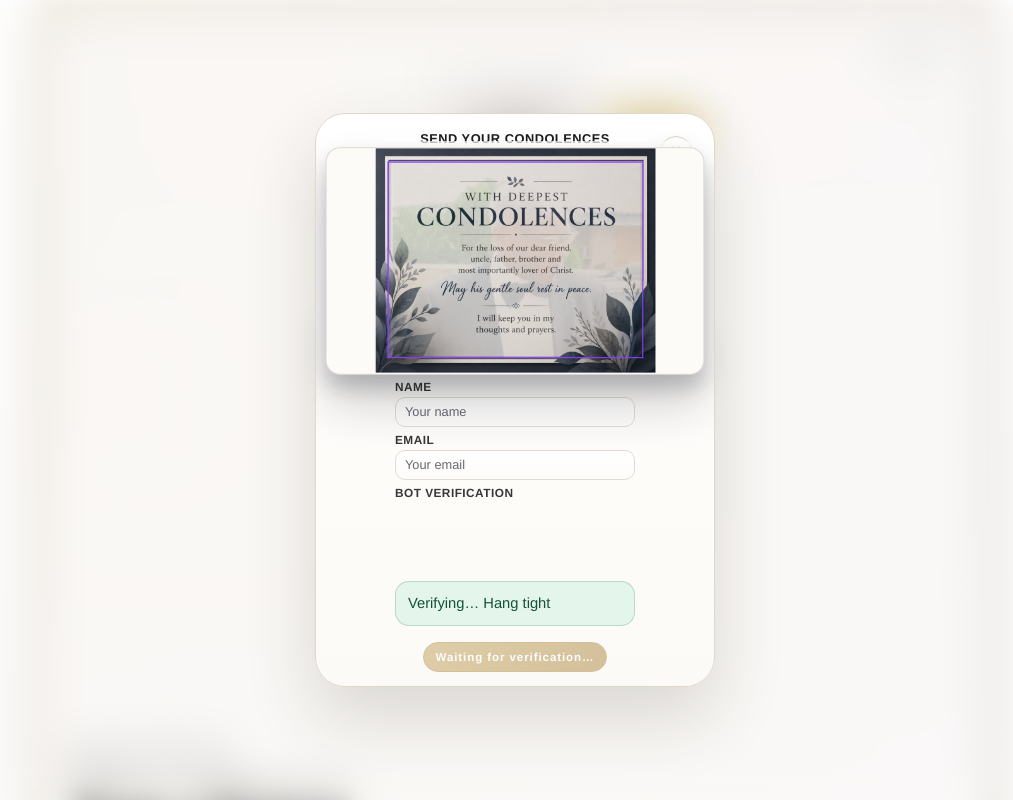
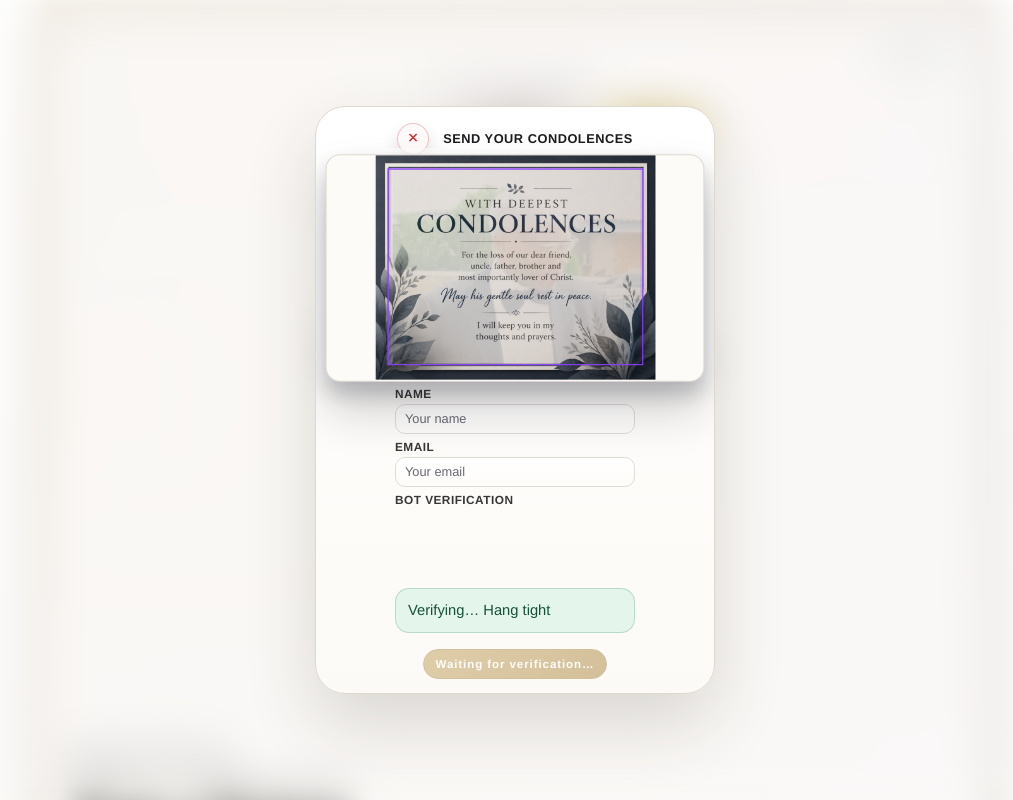
Before and after one commit to francis-dotcom/biotribute, a Next.js app: page /SirFemiOgini in a window 1280 px wide. Shown: the top 800 px of the page, without its empty margins (125-1138 px from the left). Built offline with nearby package versions, Linux system fonts and the light colour scheme; no server answers.

Commit message:
styles: 2 file(s)

```diff
--- a/src/app/globals.css
+++ b/src/app/globals.css
@@ -1767,7 +1767,6 @@ body.condolence-popup-open .tribute-page-shell {
 }
 
 .condolence-popup-head {
-  position: relative;
   min-height: 22px;
   align-items: center;
   justify-content: center;
@@ -1779,6 +1778,7 @@ body.condolence-popup-open .tribute-page-shell {
   justify-content: center;
   min-height: 22px;
   width: 100%;
+  gap: 10px;
 }
 
 .condolence-popup-title {
@@ -1810,9 +1810,6 @@ body.condolence-popup-open .tribute-page-shell {
 }
 
 .message-modal-close {
-  position: absolute;
-  top: 6px;
-  right: 6px;
   width: 32px;
   height: 32px;
   border: 1px solid color-mix(in srgb, var(--gold) 34%, var(--line) 66%);
@@ -1828,9 +1825,23 @@ body.condolence-popup-open .tribute-page-shell {
     inset 0 1px 0 rgba(255, 255, 255, 0.58);
 }
 
+.condolence-inline-close {
+  position: static;
+  flex: 0 0 auto;
+  margin-right: 4px;
+  border-color: rgba(209, 47, 47, 0.28);
+  background: rgba(255, 250, 250, 0.96);
+  color: #d12f2f;
+}
+
 .message-modal-close:hover {
   background: color-mix(in srgb, var(--gold-soft) 38%, var(--panel-solid) 62%);
   border-color: color-mix(in srgb, var(--gold) 54%, var(--line) 46%);
+}
+
+.condolence-inline-close:hover {
+  background: rgba(255, 240, 240, 1);
+  border-color: rgba(209, 47, 47, 0.42);
 }
 
 .message-modal-copy {
--- a/src/components/tribute-card-modal.tsx
+++ b/src/components/tribute-card-modal.tsx
@@ -325,16 +325,16 @@ export function TributeCardModal({
               >
                 <div className="message-modal-head condolence-popup-head">
                   <div className="condolence-popup-title-wrap">
+                    <button
+                      className="message-modal-close condolence-inline-close"
+                      type="button"
+                      aria-label="Close tribute card form"
+                      onClick={closeModal}
+                    >
+                      ×
+                    </button>
                     <p className="condolence-popup-title">Send Your Condolences</p>
                   </div>
-                  <button
-                    className="message-modal-close"
-                    type="button"
-                    aria-label="Close tribute card form"
-                    onClick={closeModal}
-                  >
-                    ×
-                  </button>
                 </div>
 
                 <div className="condolence-card-preview">
```
